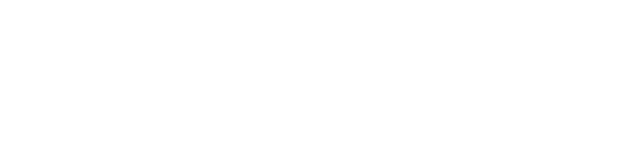
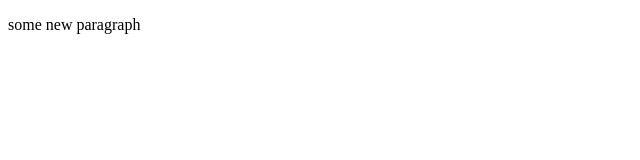
Before and after one commit to AndrewChang17/mdia-4590, a plain HTML site: page index.html in a window 1280 px wide. Shown: the whole page, without its empty margins (0-640 px from the left). Drawn offline with Linux system fonts and the light colour scheme.

Commit message:
Update index.html
new paragraph for issue

```diff
--- a/index.html
+++ b/index.html
@@ -6,6 +6,6 @@
     <title>Git & Github</title>
 </head>
 <body>
-
+    <p>some new paragraph</p>
 </body>
 </html>
```
